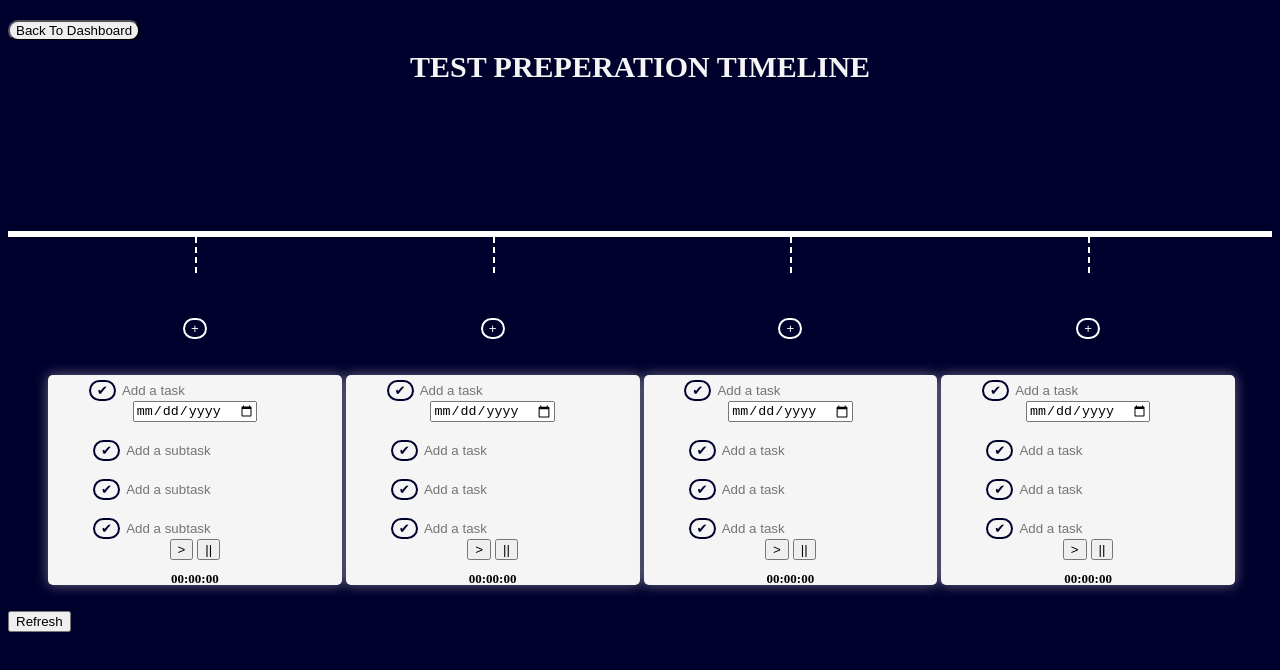
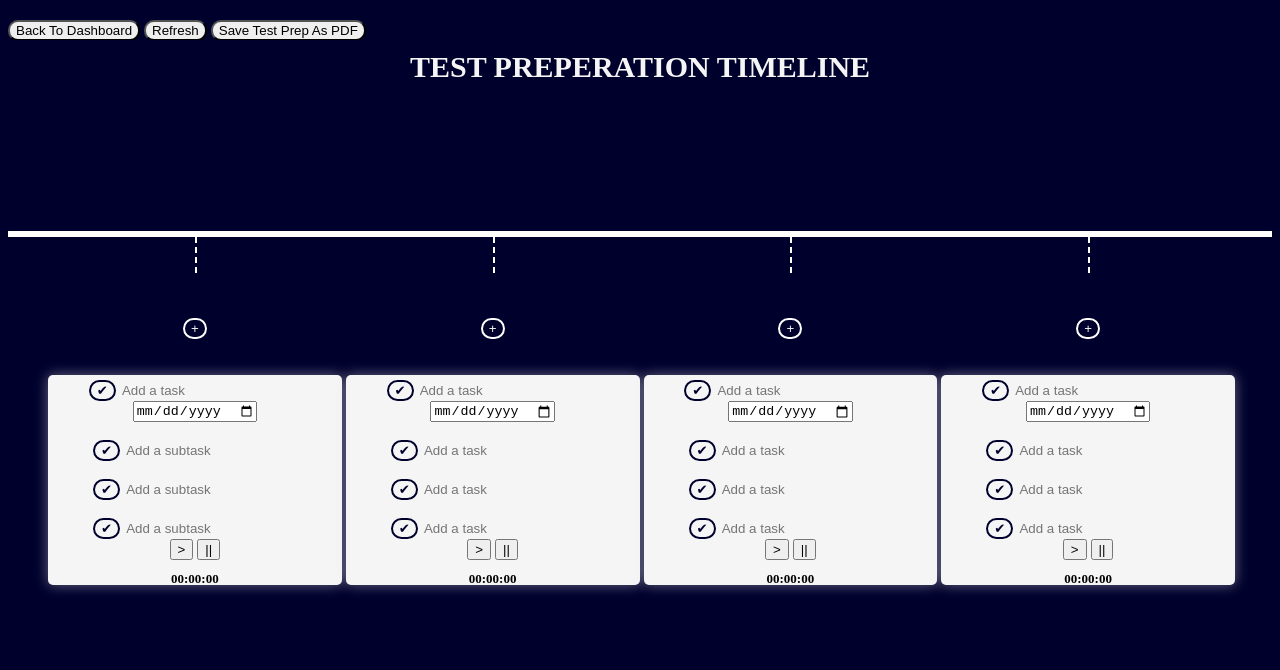
Before and after one commit to VishE-Fishy/ArshVishAdi-E-Project, a plain HTML site: page Test Prep Page/test_prep.html in a window 1280 px wide. Drawn offline with Linux system fonts and the light colour scheme.

Commit message:
Update test_prep.html

```diff
--- a/Test Prep Page/test_prep.html
+++ b/Test Prep Page/test_prep.html
@@ -1,3 +1,4 @@
+
 <!DOCTYPE html>
 <html lang="en">
 <head>
@@ -146,10 +147,26 @@
         #dashboardButton:hover{
           transform: scale(1.1);
         }
+        #refreshButton{
+          border-radius: 10px;
+          transition: transform 1s;
+        }
+        #refreshButton:hover{
+          transform: scale(1.1);
+        }
+        #saveShare_button{
+          border-radius: 10px;
+          transition: transform 1s;
+        }
+        #saveShare_button:hover{
+          transform: scale(1.1);
+        }
     </style>
 </head>
 <body>
     <button id="dashboardButton" onclick="dashboard()">Back To Dashboard</button>
+    <button id="refreshButton" onclick="refreshPage()" color="whitesmoke">Refresh</button>
+    <button id="saveShare_button" onclick="save()">Save Test Prep As PDF</button>
     <div class="container">
         <div class="row">
             <div class="col-lg-12">
@@ -313,7 +330,6 @@
             </div>
         </div>
     </div>
-    <button onclick="refreshPage()" color="whitesmoke">Refresh</button>
 <script src="test_prep.js"></script>
 </body>
 </html>
```
